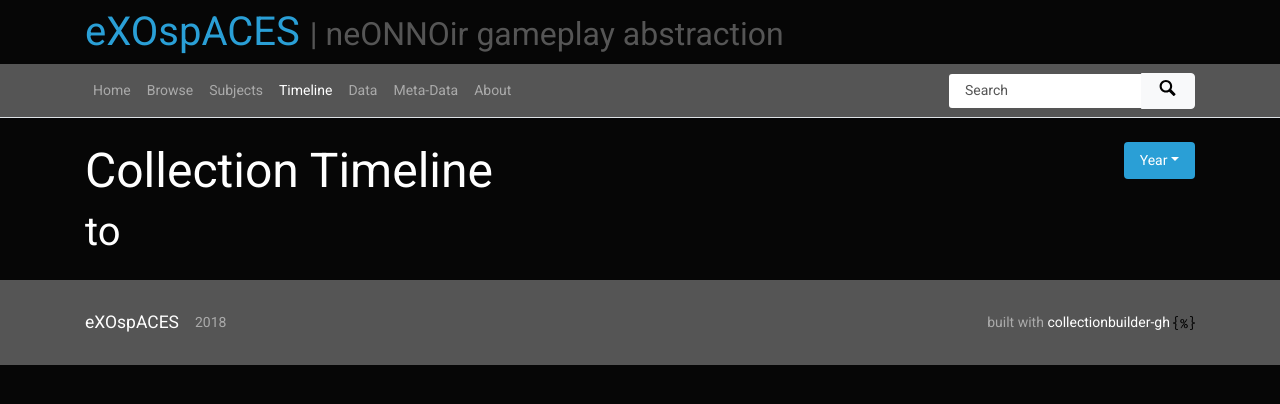
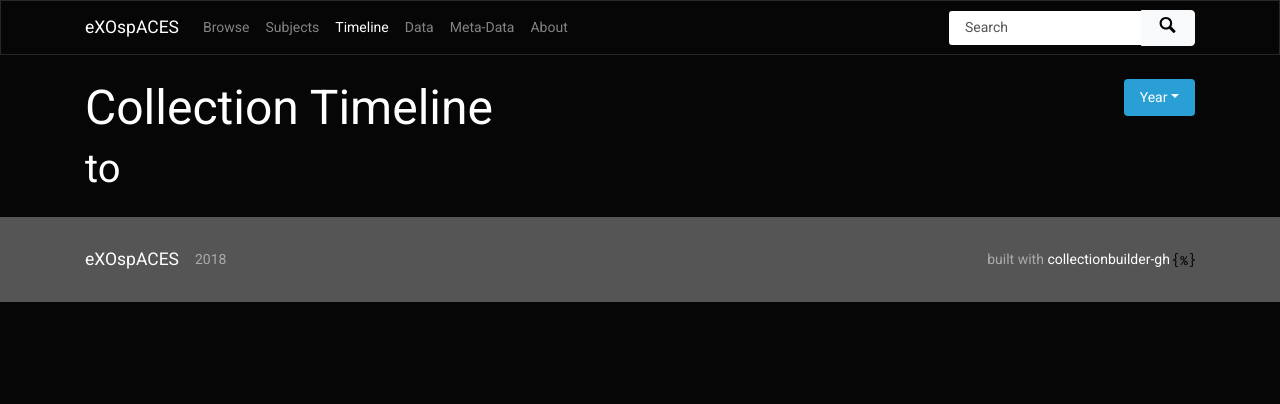
Before and after one commit to jsmatteson/eXOspACES, a Jekyll site: the page built from pages/timeline.md, in a window 1280 px wide. Shown: the top 404 px of the page. Built offline with Jekyll 4.4.1, drawn with Linux system fonts in a browser that asks for light colours.

Commit message:
new top nav style

```diff
--- a/_data/nav-config.csv
+++ b/_data/nav-config.csv
@@ -1,5 +1,4 @@
 display-text,stub
-Home,/
 Browse,/browse/
 Subjects,/subjects/
 Timeline,/timeline/
--- a/_includes/collection-banner.html
+++ b/_includes/collection-banner.html
@@ -14,14 +14,4 @@
     </div>
 </div>
 {% else %}
-<div class="container">
-    <div class="row mt-2">
-        <div class="col-md-12">
-            <h1 class="h3">
-                <a href="{{ '/' | absolute_url }}" >{{ site.title }}</a>
-                <small class="text-muted">| {{ site.tagline }}</small>
-            </h1>
-        </div>
-    </div>
-</div>
 {% endif %}
--- a/_includes/collection-nav.html
+++ b/_includes/collection-nav.html
@@ -1,5 +1,6 @@
-<nav class="navbar navbar-expand-md navbar-dark bg-secondary border-bottom">
+<nav class="navbar navbar-expand-md navbar-dark bg-dark">
     <div class="container">
+        <a class="navbar-brand" href="{{ '/' | absolute_url }}">{{ site.title }}</a>
         <button class="navbar-toggler" type="button" data-toggle="collapse" data-target="#page-nav" aria-controls="page-nav" aria-expanded="false" aria-label="Toggle navigation">
             <span class="navbar-toggler-icon"></span>
         </button>
--- a/_sass/_custom.scss
+++ b/_sass/_custom.scss
@@ -0,0 +1,4 @@
+body {
+    //background-color: black;
+    //color: white;
+}
```
